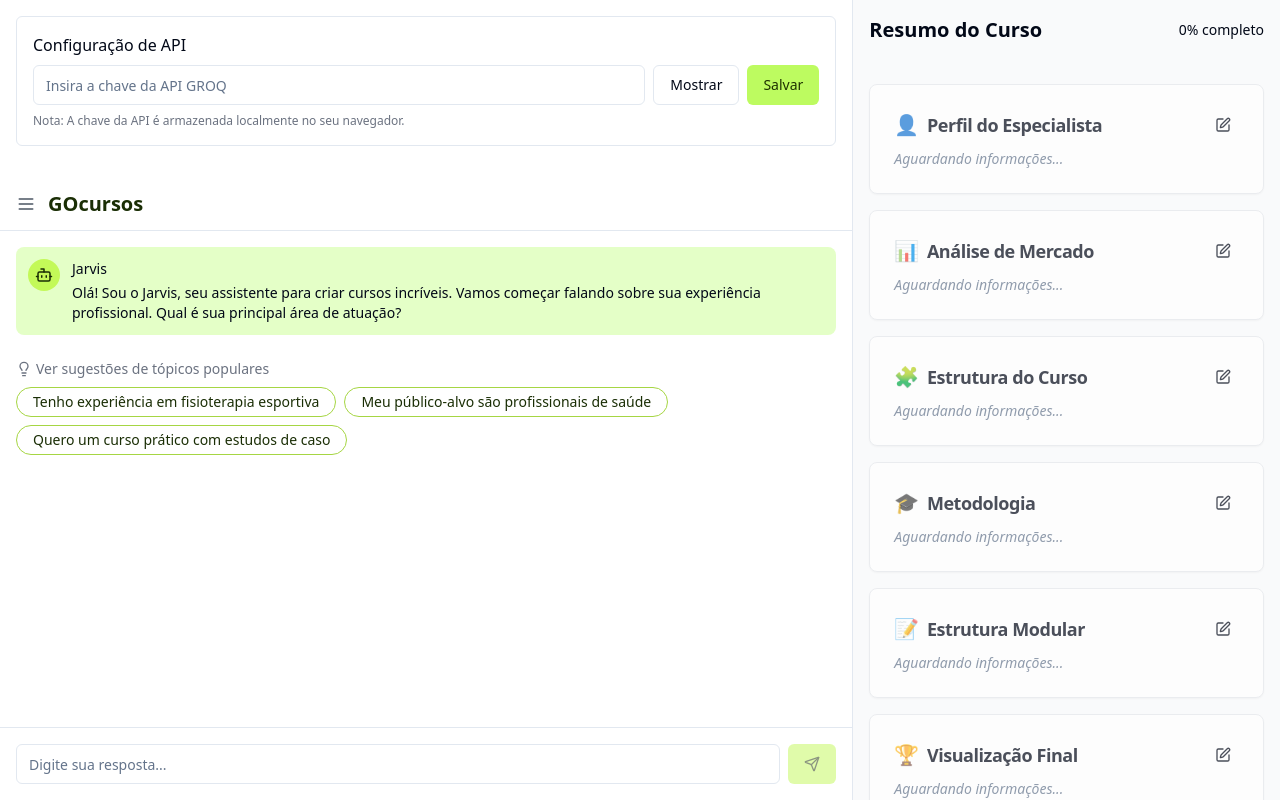
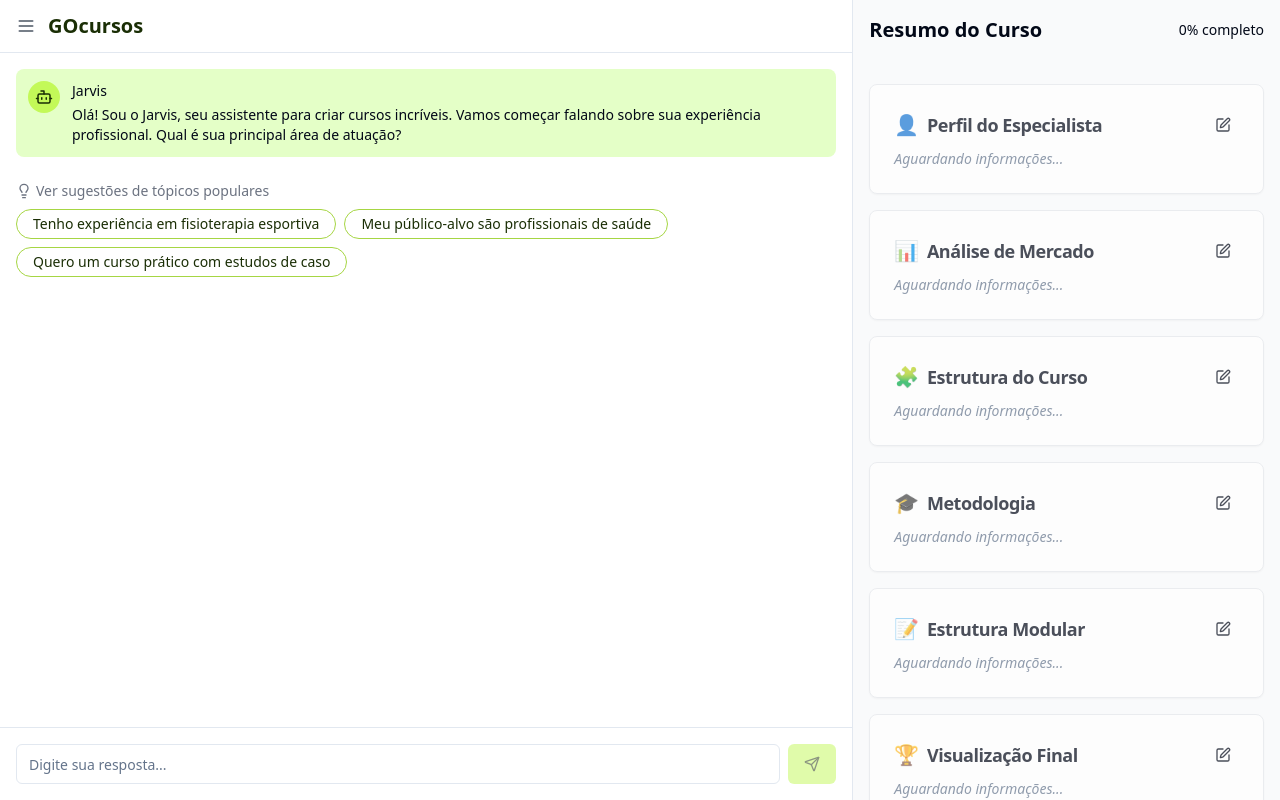
Before and after one commit to Gofuturebr/course-jarvis-builder, a React (Vite) app: page / in a window 1280 px wide. Built offline with nearby package versions, Linux system fonts and the light colour scheme.

Commit message:
feat: Implement API key from .env file
- Added functionality to load the Groq API key from a .env file.
- Updated the API key configuration to use the environment variable.
- Added a default API key for local development.

```diff
--- a/src/components/ApiKeyForm.tsx
+++ b/src/components/ApiKeyForm.tsx
@@ -1,52 +1,24 @@
 
-import React, { useState, useEffect } from 'react';
-import { Button } from "@/components/ui/button";
-import { Input } from "@/components/ui/input";
-import { env, setGroqApiKey } from '@/lib/env';
+import React from 'react';
+import { Alert, AlertDescription, AlertTitle } from "@/components/ui/alert";
+import { AlertCircle } from "lucide-react";
 
 const ApiKeyForm = () => {
-  const [apiKey, setApiKey] = useState(env.GROQ_API_KEY || '');
-  const [isVisible, setIsVisible] = useState(false);
+  const apiKey = import.meta.env.VITE_GROQ_API_KEY;
+  const hasApiKey = Boolean(apiKey);
 
-  const handleSave = () => {
-    setGroqApiKey(apiKey);
-    // Reload to apply the new key
-    window.location.reload();
-  };
+  if (hasApiKey) {
+    return null; // Don't show anything if we have an API key
+  }
 
   return (
-    <div className="bg-white border rounded-md p-4 mb-4">
-      <h3 className="text-md font-medium mb-2">Configuração de API</h3>
-      <div className="flex items-center space-x-2">
-        <div className="flex-1">
-          <Input
-            type={isVisible ? "text" : "password"}
-            value={apiKey}
-            onChange={(e) => setApiKey(e.target.value)}
-            placeholder="Insira a chave da API GROQ"
-            className="w-full"
-          />
-        </div>
-        <Button
-          type="button"
-          variant="outline"
-          onClick={() => setIsVisible(!isVisible)}
-          className="whitespace-nowrap"
-        >
-          {isVisible ? "Ocultar" : "Mostrar"}
-        </Button>
-        <Button
-          type="button"
-          onClick={handleSave}
-          className="whitespace-nowrap"
-        >
-          Salvar
-        </Button>
-      </div>
-      <p className="text-xs text-gray-500 mt-2">
-        Nota: A chave da API é armazenada localmente no seu navegador.
-      </p>
-    </div>
+    <Alert variant="destructive" className="mb-4">
+      <AlertCircle className="h-4 w-4" />
+      <AlertTitle>API Key Missing</AlertTitle>
+      <AlertDescription>
+        Please add your GROQ API key to the .env file as VITE_GROQ_API_KEY.
+      </AlertDescription>
+    </Alert>
   );
 };
 
--- a/src/lib/api.ts
+++ b/src/lib/api.ts
@@ -1,6 +1,5 @@
-
 import { AiUpdateResponse, ConversationContext, CourseData, initialCourseData } from "@/types";
-import { env, setGroqApiKey } from "./env";
+import { env } from "./env";
 
 // Function to call the GROQ API
 const callGroqAPI = async (context: ConversationContext): Promise<AiUpdateResponse> => {
@@ -8,13 +7,15 @@ const callGroqAPI = async (context: ConversationContext): Promise<AiUpdateRespon
     // In production, this would be handled by a secure backend service
     // This direct API call from frontend is just for demonstration purposes
 
-    // For security, the API key should be stored securely and not in frontend code
+    // Get API key from environment variable
     const apiKey = env.GROQ_API_KEY;
 
     if (!apiKey) {
-      console.error("API key not found. Please set your GROQ API key.");
+      console.error("API key not found. Please set your GROQ API key in .env file as VITE_GROQ_API_KEY.");
       throw new Error("Missing GROQ API key");
     }
+
+    console.log("Calling GROQ API...");
 
     const response = await fetch("https://api.groq.com/openai/v1/chat/completions", {
       method: "POST",
@@ -64,11 +65,14 @@ const callGroqAPI = async (context: ConversationContext): Promise<AiUpdateRespon
     });
 
     if (!response.ok) {
-      console.error("Erro na resposta da API GROQ:", await response.text());
-      throw new Error(`Erro na chamada da API GROQ: ${response.status}`);
+      const errorText = await response.text();
+      console.error("Erro na resposta da API GROQ:", errorText);
+      throw new Error(`Erro na chamada da API GROQ: ${response.status} - ${errorText}`);
     }
 
     const data = await response.json();
+    console.log("GROQ API response:", data);
+
     const content = data.choices[0].message.content;
 
     try {
@@ -199,7 +203,7 @@ export const fetchCourseData = async (): Promise<CourseData> => {
   return { ...initialCourseData };
 };
 
-// Utility function to set the GROQ API Key
+// Utility function to set the GROQ API Key - no longer used with .env approach
 export const setApiKey = (key: string): void => {
-  setGroqApiKey(key);
+  console.warn('setApiKey is deprecated when using .env files');
 };
--- a/src/lib/env.ts
+++ b/src/lib/env.ts
@@ -5,22 +5,12 @@
  * This is a temporary solution for development purposes
  */
 
-// Check if there's a stored API key
-const getStoredApiKey = (): string => {
-  if (typeof window !== 'undefined') {
-    return localStorage.getItem('groq_api_key') || '';
-  }
-  return '';
+// Environment configuration
+export const env = {
+  GROQ_API_KEY: import.meta.env.VITE_GROQ_API_KEY || '',
 };
 
-// Environment configuration
-export const env = {
-  GROQ_API_KEY: getStoredApiKey(),
+// Function to set the API key (no longer used with .env approach)
+export const setGroqApiKey = (key: string): void => {
+  console.warn('setGroqApiKey is deprecated when using .env files');
 };
-
-// Function to set the API key and store it in localStorage
-export const setGroqApiKey = (key: string): void => {
-  if (typeof window !== 'undefined') {
-    localStorage.setItem('groq_api_key', key);
-  }
-};
--- a/src/pages/Index.tsx
+++ b/src/pages/Index.tsx
@@ -3,11 +3,10 @@ import { useState } from "react";
 import ChatPanel from "@/components/ChatPanel";
 import CourseVisualizationPanel from "@/components/CourseVisualizationPanel";
 import ApiKeyForm from "@/components/ApiKeyForm";
-import { env } from "@/lib/env";
 
 export default function Index() {
   const [updatingStepId, setUpdatingStepId] = useState<number | null>(null);
-  const hasApiKey = Boolean(env.GROQ_API_KEY);
+  const hasApiKey = Boolean(import.meta.env.VITE_GROQ_API_KEY);
 
   return (
     <div className="flex h-screen w-full overflow-hidden">
```
Also changed, not shown: 2 other files (tests, documents, lock files or other folders).
